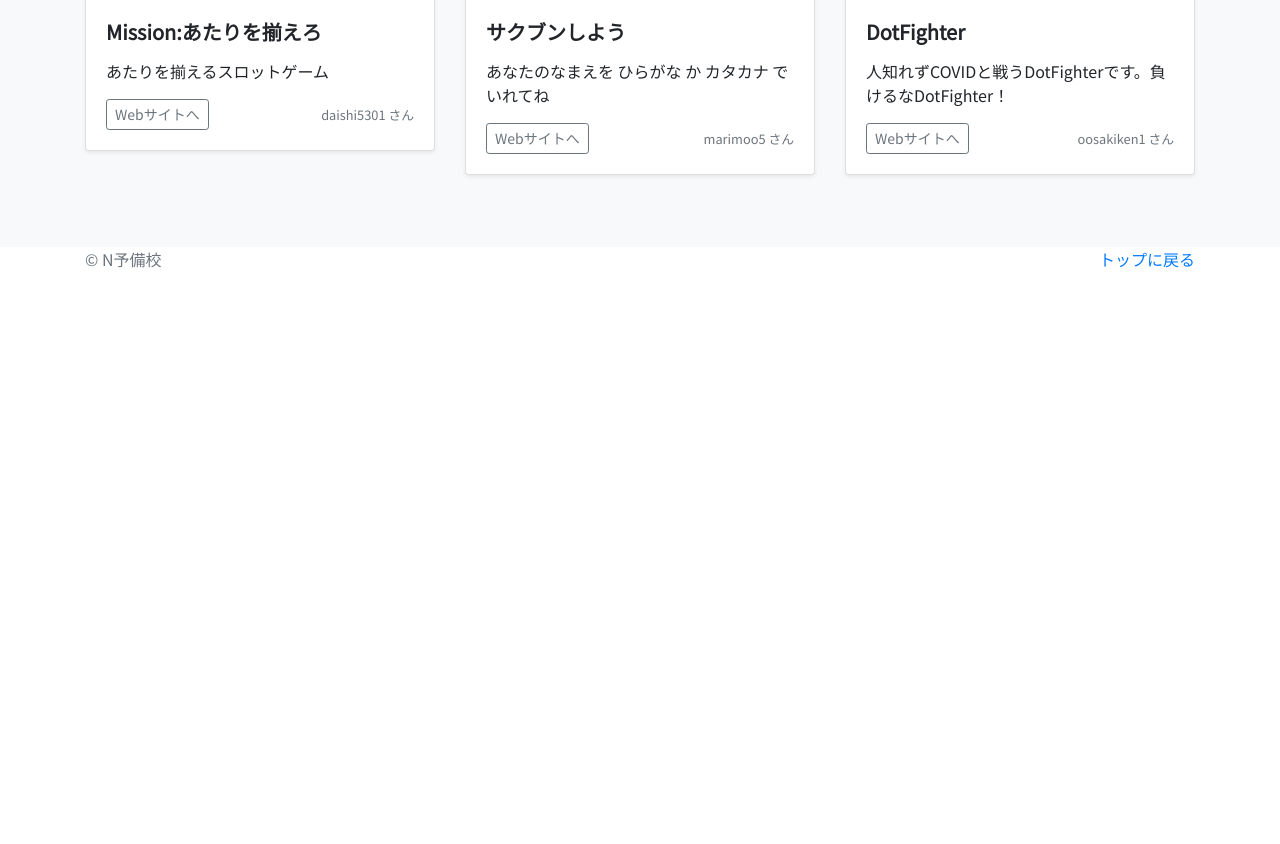
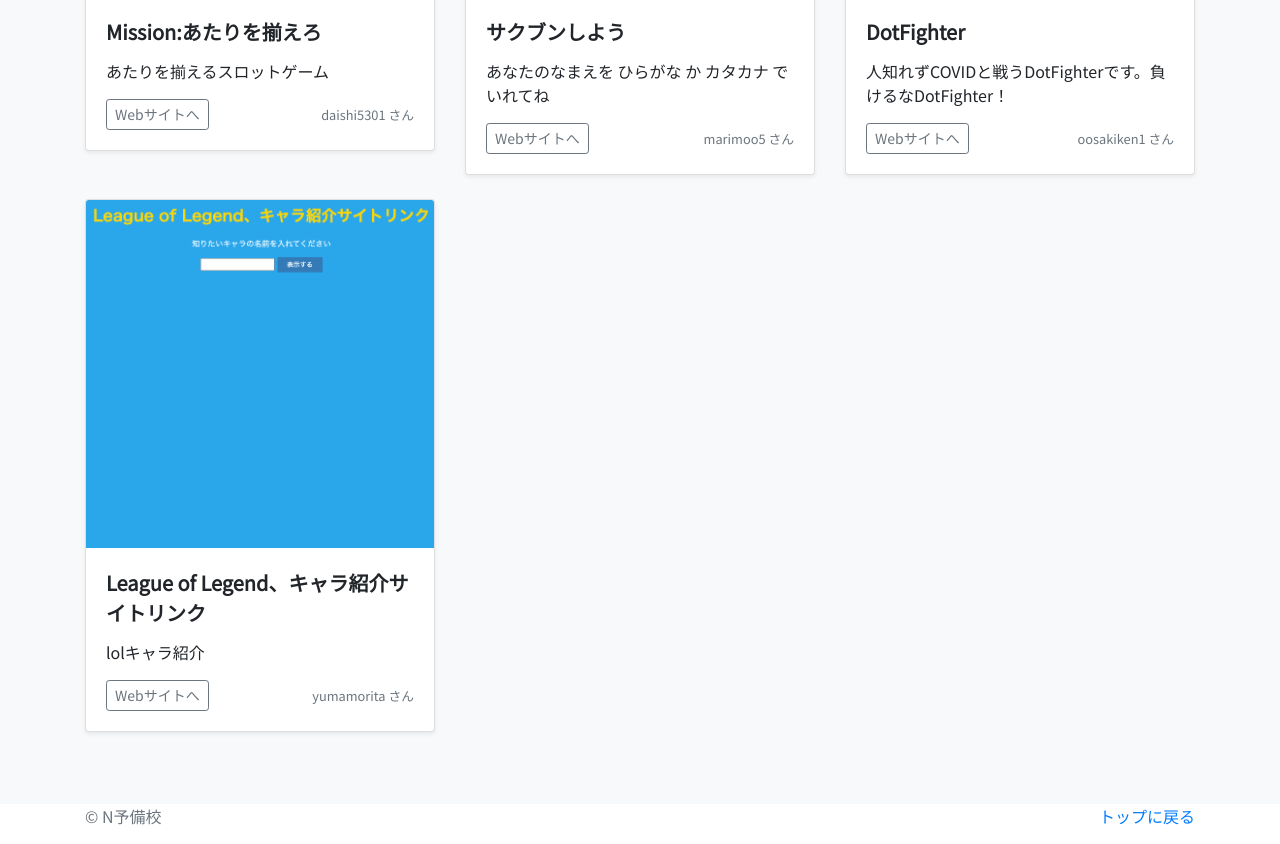
Before and after one commit to progedu/n-code-training-product, a plain HTML site: page docs/ta/index.html in a window 1280 px wide. Shown: the part 1291-2135 px from the top of the page. Before the commit the page ends 1578 px from the top, so only its background shows below. Drawn offline with nearby package versions, Linux system fonts and the light colour scheme.

Commit message:
yumamoritaさんのページを追加

```diff
--- a/docs/ta/index.html
+++ b/docs/ta/index.html
@@ -122,6 +122,21 @@
                         </div>
                     </div>
                 </div>
+                <div class="col-md-4">
+                    <div class="card mb-4 shadow-sm">
+                        <img class="card-img-top" src="img/07_yumamorita.png" alt="League of Legend、キャラ紹介サイトリンク" >
+                        <div class="card-body">
+                            <p class="card-title">League of Legend、キャラ紹介サイトリンク</p>
+                            <p class="card-text">lolキャラ紹介</p>
+                            <div class="d-flex justify-content-between align-items-center">
+                                <div class="btn-group">
+                                    <a href="https://yumamorita.github.io/lolchampions/seikabutu.html" class="btn btn-sm btn-outline-secondary" target="_blank">Webサイトへ</a>
+                                </div>
+                                <small class="text-muted">yumamorita さん</small>
+                            </div>
+                        </div>
+                    </div>
+                </div>
             </div>
         </div>
     </div>
```
Also changed, not shown: docs/ta/img/07_yumamorita.png (added).
